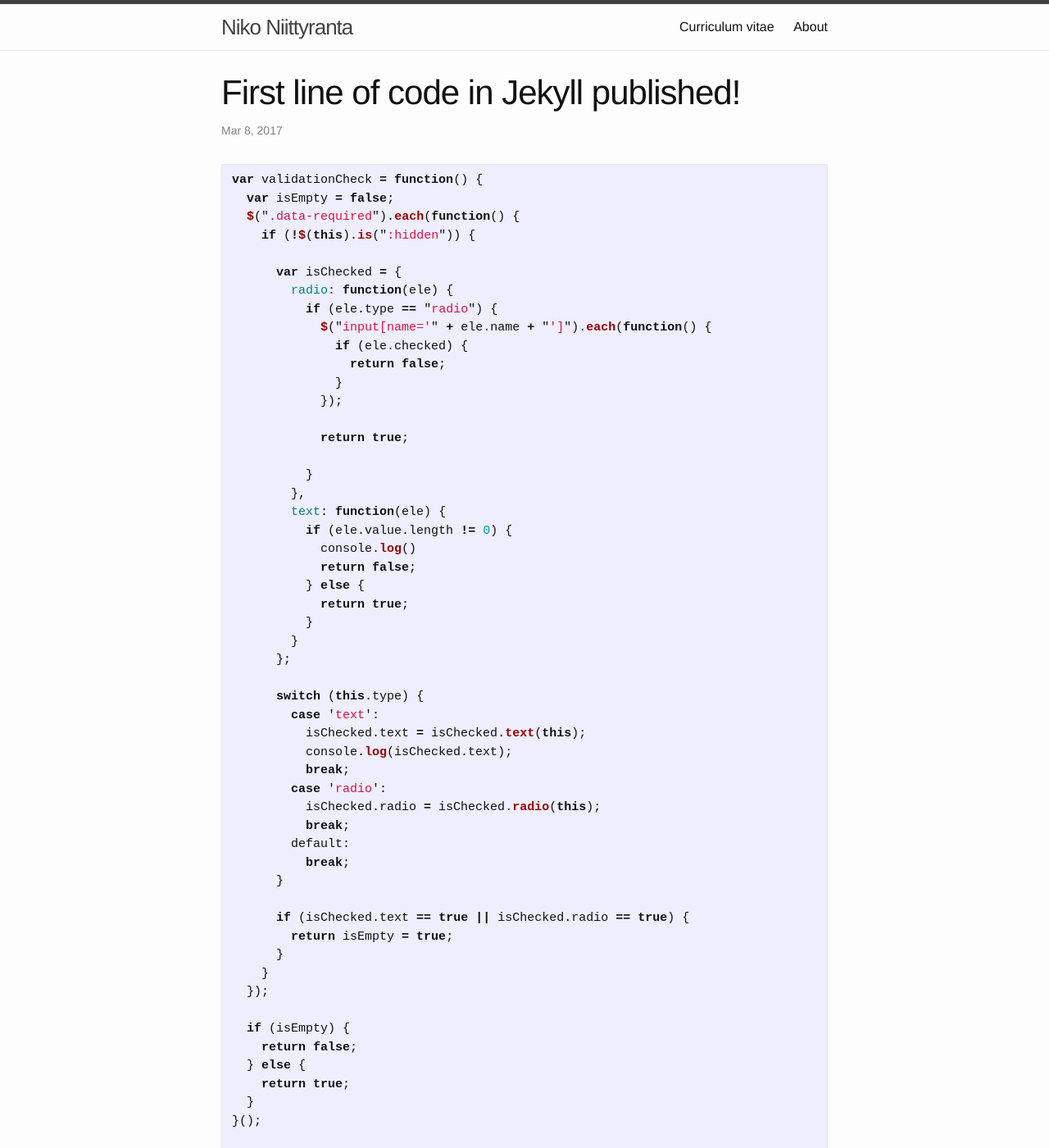
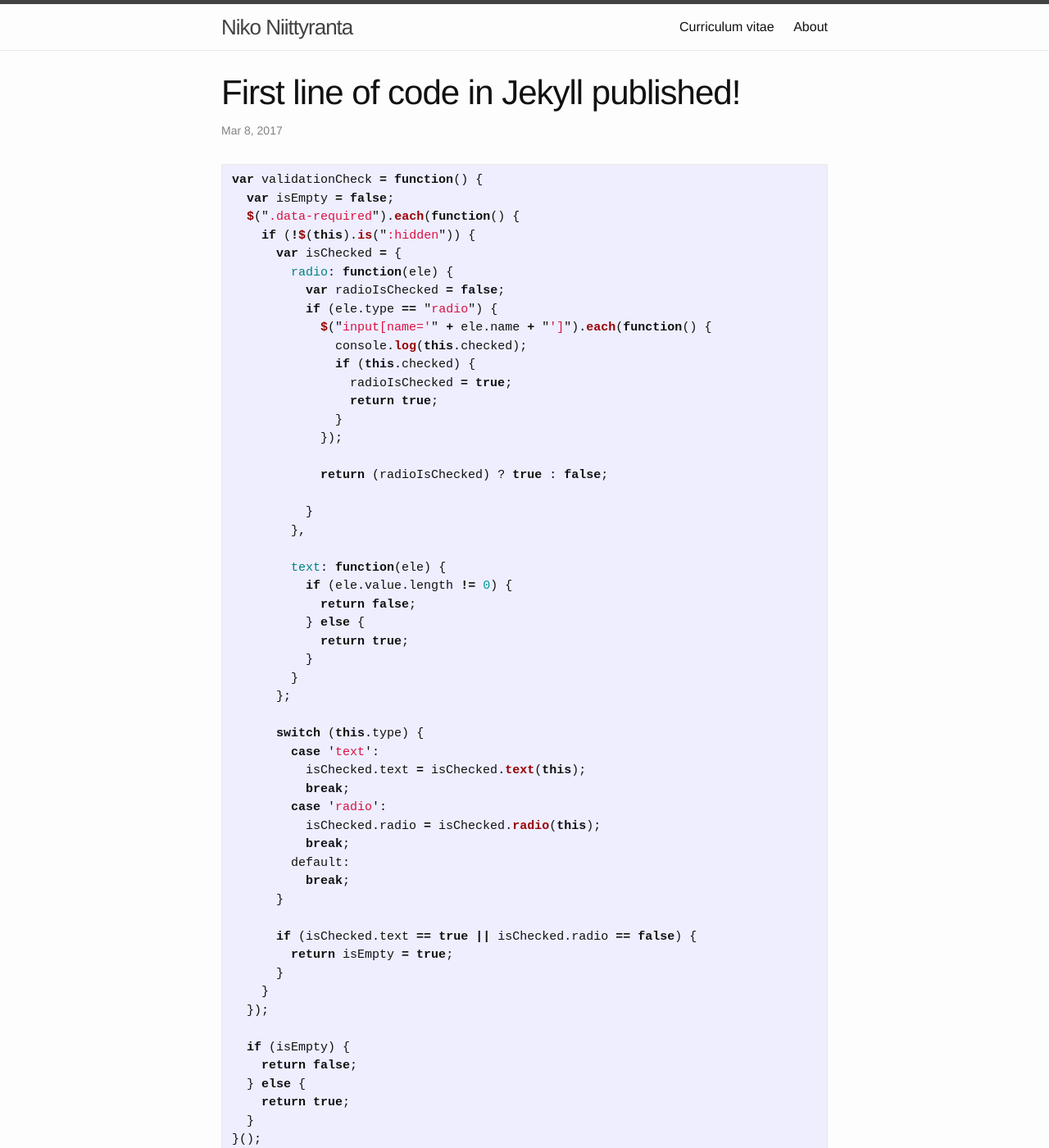
Before and after one commit to nikomon/nikomon.github.io, a Jekyll site: the page built from _posts/2017-03-08-my-first-code.markdown, in a window 1280 px wide and 1400 px high. Shown: the whole window at 82% size. Built offline with Jekyll 4.4.1, drawn with Linux system fonts in a browser that asks for light colours; some of the changed text lies outside the part shown.

Commit message:
Update 2017-03-08-my-first-code.markdown
fixed radio validation

````diff
--- a/_posts/2017-03-08-my-first-code.markdown
+++ b/_posts/2017-03-08-my-first-code.markdown
@@ -11,23 +11,25 @@ var validationCheck = function() {
   var isEmpty = false;
   $(".data-required").each(function() {
     if (!$(this).is(":hidden")) {
-
       var isChecked = {
         radio: function(ele) {
+          var radioIsChecked = false;
           if (ele.type == "radio") {
             $("input[name='" + ele.name + "']").each(function() {
-              if (ele.checked) {
-                return false;
+              console.log(this.checked);
+              if (this.checked) {
+                radioIsChecked = true;
+                return true;
               }
             });
 
-            return true;
+            return (radioIsChecked) ? true : false;
 
           }
         },
+
         text: function(ele) {
           if (ele.value.length != 0) {
-            console.log()
             return false;
           } else {
             return true;
@@ -38,7 +40,6 @@ var validationCheck = function() {
       switch (this.type) {
         case 'text':
           isChecked.text = isChecked.text(this);
-          console.log(isChecked.text);
           break;
         case 'radio':
           isChecked.radio = isChecked.radio(this);
@@ -47,7 +48,7 @@ var validationCheck = function() {
           break;
       }
 
-      if (isChecked.text == true || isChecked.radio == true) {
+      if (isChecked.text == true || isChecked.radio == false) {
         return isEmpty = true;
       }
     }
@@ -59,7 +60,4 @@ var validationCheck = function() {
     return true;
   }
 }();
-
-console.log(validationCheck);
-
 ```
````
